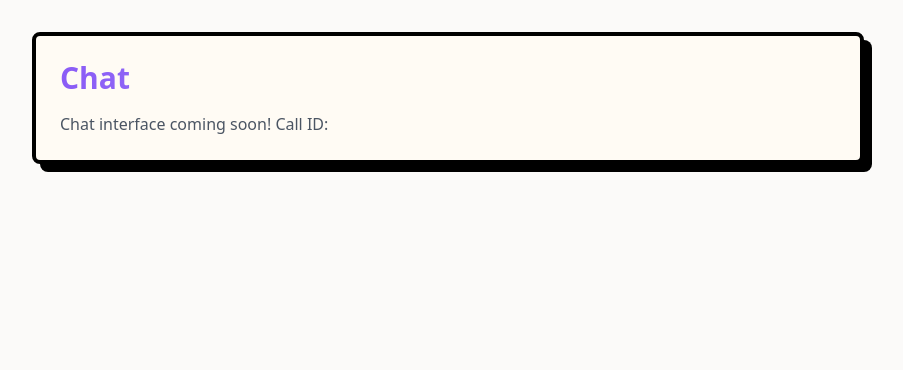
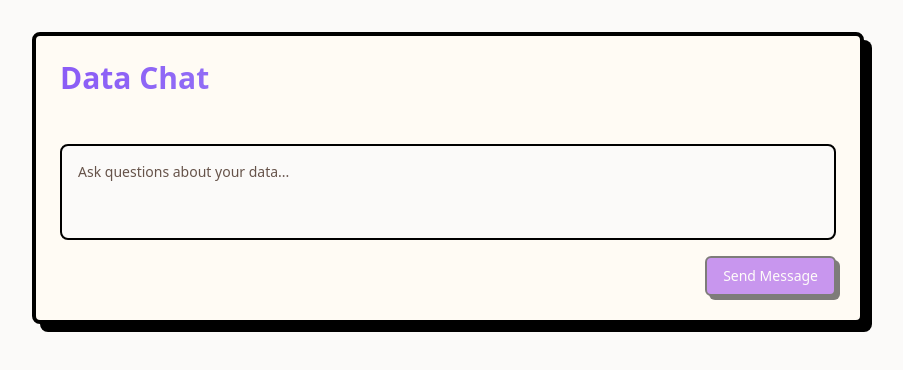
Before and after one commit to hiapplyco/blind-nut, a React (Vite) app: page /chat in a window 1280 px wide. Shown: the top 370 px of the page, without its empty margins (192-1095 px from the left). Built offline with nearby package versions, Linux system fonts and the light colour scheme.

Commit message:
Deploy database changes
This commit deploys the reviewed database changes.

```diff
--- a/src/integrations/supabase/types.ts
+++ b/src/integrations/supabase/types.ts
@@ -219,27 +219,41 @@ export type Database = {
       }
       kickoff_summaries: {
         Row: {
+          call_id: number | null
           content: string
           created_at: string
           id: number
           source: string
+          sources: string[] | null
           user_id: string
         }
         Insert: {
+          call_id?: number | null
           content: string
           created_at?: string
           id?: number
           source: string
+          sources?: string[] | null
           user_id: string
         }
         Update: {
+          call_id?: number | null
           content?: string
           created_at?: string
           id?: number
           source?: string
+          sources?: string[] | null
           user_id?: string
         }
-        Relationships: []
+        Relationships: [
+          {
+            foreignKeyName: "kickoff_summaries_call_id_fkey"
+            columns: ["call_id"]
+            isOneToOne: false
+            referencedRelation: "kickoff_calls"
+            referencedColumns: ["id"]
+          },
+        ]
       }
       meeting_analyses: {
         Row: {
--- a/src/pages/Chat.tsx
+++ b/src/pages/Chat.tsx
@@ -1,23 +1,256 @@
 
+import { useEffect, useState } from 'react';
 import { useSearchParams } from "react-router-dom";
 import { Card } from "@/components/ui/card";
+import { Loader2, Bot, User } from "lucide-react";
+import { Textarea } from "@/components/ui/textarea";
+import { Button } from "@/components/ui/button";
+import { supabase } from "@/integrations/supabase/client";
+import { toast } from "sonner";
+import { cn } from "@/lib/utils";
+
+interface ChatMessage {
+  role: 'user' | 'assistant' | 'system';
+  content: string;
+  sources?: string[];
+}
 
 const Chat = () => {
   const [searchParams] = useSearchParams();
   const callId = searchParams.get('callId');
   const mode = searchParams.get('mode');
+  const [messages, setMessages] = useState<ChatMessage[]>([]);
+  const [input, setInput] = useState('');
+  const [isLoading, setIsLoading] = useState(true);
+  const [isGenerating, setIsGenerating] = useState(false);
+
+  // Fetch initial summary and data
+  useEffect(() => {
+    const fetchSummary = async () => {
+      if (!callId) return;
+
+      try {
+        const { data, error } = await supabase
+          .from('kickoff_summaries')
+          .select('*')
+          .eq('call_id', callId)
+          .maybeSingle();
+
+        if (error) throw error;
+
+        if (data) {
+          setMessages([{
+            role: 'system',
+            content: data.content,
+            sources: data.sources
+          }]);
+        }
+      } catch (error) {
+        console.error('Error fetching summary:', error);
+        toast.error('Failed to load summary');
+      } finally {
+        setIsLoading(false);
+      }
+    };
+
+    const generateInitialSummary = async () => {
+      if (!callId) return;
+
+      setIsGenerating(true);
+      try {
+        const { data: summaryData, error: summaryError } = await supabase.functions.invoke('process-kickoff-call', {
+          body: { callId }
+        });
+
+        if (summaryError) throw summaryError;
+
+        if (summaryData) {
+          setMessages([{
+            role: 'system',
+            content: summaryData.summary,
+            sources: summaryData.sources
+          }]);
+        }
+      } catch (error) {
+        console.error('Error generating summary:', error);
+        toast.error('Failed to generate summary');
+      } finally {
+        setIsGenerating(false);
+        setIsLoading(false);
+      }
+    };
+
+    if (callId) {
+      if (mode === 'kickoff') {
+        generateInitialSummary();
+      } else {
+        fetchSummary();
+      }
+    } else {
+      setIsLoading(false);
+    }
+  }, [callId, mode]);
+
+  const handleSubmit = async (e: React.FormEvent) => {
+    e.preventDefault();
+    if (!input.trim() || isLoading || !callId) return;
+
+    const userMessage = { role: 'user' as const, content: input };
+
+    // Add user message immediately
+    setMessages(prev => [...prev, userMessage]);
+    setInput('');
+
+    try {
+      setIsLoading(true);
+
+      // Create chat session if first message
+      const { data: sessionData, error: sessionError } = await supabase
+        .from('chat_sessions')
+        .insert([{ title: input.slice(0, 50), user_id: null }])
+        .select()
+        .single();
+
+      if (sessionError) throw sessionError;
+
+      // Save user message
+      const { error: messageError } = await supabase
+        .from('chat_messages')
+        .insert([{
+          session_id: sessionData.id,
+          role: userMessage.role,
+          content: userMessage.content
+        }]);
+
+      if (messageError) throw messageError;
+
+      // Get AI response
+      const { data: responseData, error: responseError } = await supabase.functions.invoke('process-chat-message', {
+        body: {
+          callId,
+          sessionId: sessionData.id,
+          message: input,
+          history: messages
+        }
+      });
+
+      if (responseError) throw responseError;
+
+      const assistantMessage = {
+        role: 'assistant' as const,
+        content: responseData.response,
+        sources: responseData.sources
+      };
+
+      // Save assistant message
+      const { error: assistantError } = await supabase
+        .from('chat_messages')
+        .insert([{
+          session_id: sessionData.id,
+          role: assistantMessage.role,
+          content: assistantMessage.content
+        }]);
+
+      if (assistantError) throw assistantError;
+
+      setMessages(prev => [...prev, assistantMessage]);
+    } catch (error) {
+      console.error('Error in chat:', error);
+      toast.error('Failed to send message');
+    } finally {
+      setIsLoading(false);
+    }
+  };
 
   return (
     <div className="container max-w-4xl py-8 space-y-8">
       <Card className="p-6 border-4 border-black bg-[#FFFBF4] shadow-[8px_8px_0px_0px_rgba(0,0,0,1)]">
-        <h1 className="text-3xl font-bold mb-4 bg-gradient-to-r from-[#8B5CF6] via-[#9B87F5] to-[#A18472] bg-clip-text text-transparent">
-          {mode === 'kickoff' ? 'Kickoff Call Chat' : 'Chat'}
+        <h1 className="text-3xl font-bold mb-6 bg-gradient-to-r from-[#8B5CF6] via-[#9B87F5] to-[#A18472] bg-clip-text text-transparent">
+          {mode === 'kickoff' ? 'Kickoff Call Assistant' : 'Data Chat'}
         </h1>
 
-        <div className="space-y-4">
-          <p className="text-gray-600">
-            Chat interface coming soon! Call ID: {callId}
-          </p>
+        <div className="space-y-6">
+          {/* Loading States */}
+          {isGenerating && (
+            <div className="flex items-center gap-2 p-4 bg-yellow-50 rounded-lg">
+              <Loader2 className="h-5 w-5 animate-spin text-yellow-600" />
+              <span className="text-yellow-700">Generating initial summary...</span>
+            </div>
+          )}
+
+          {/* Chat Messages */}
+          <div className="space-y-4 max-h-[60vh] overflow-y-auto pr-4">
+            {messages.map((message, index) => (
+              <div
+                key={index}
+                className={cn(
+                  "p-4 rounded-lg",
+                  message.role === 'user' ? "ml-8 bg-white border-2 border-black" :
+                  message.role === 'assistant' ? "mr-8 bg-purple-50" :
+                  "bg-yellow-100 border-2 border-dashed border-yellow-300"
+                )}
+              >
+                <div className="flex gap-3">
+                  <div className="flex-shrink-0">
+                    {message.role === 'user' ? (
+                      <User className="h-5 w-5 text-gray-600" />
+                    ) : (
+                      <Bot className="h-5 w-5 text-purple-600" />
+                    )}
+                  </div>
+                  <div className="flex-1">
+                    <p className="text-gray-800 whitespace-pre-wrap">{message.content}</p>
+                    {message.sources && message.sources.length > 0 && (
+                      <div className="mt-2 text-sm text-gray-500">
+                        <span className="font-medium">Sources:</span>
+                        <ul className="list-disc list-inside">
+                          {message.sources.map((source, i) => (
+                            <li key={i}>{source}</li>
+                          ))}
+                        </ul>
+                      </div>
+                    )}
+                  </div>
+                </div>
+              </div>
+            ))}
+
+            {isLoading && messages.length > 0 && (
+              <div className="flex items-center gap-2 p-4 bg-gray-50 rounded-lg">
+                <Loader2 className="h-5 w-5 animate-spin text-gray-600" />
+                <span className="text-gray-700">Thinking...</span>
+              </div>
+            )}
+          </div>
+
+          {/* Chat Input */}
+          <form onSubmit={handleSubmit} className="space-y-4">
+            <Textarea
+              value={input}
+              onChange={(e) => setInput(e.target.value)}
+              placeholder="Ask questions about your data..."
+              className="border-2 border-black rounded-lg p-4 resize-none"
+              rows={3}
+              disabled={isLoading || isGenerating}
+            />
+            <div className="flex justify-end">
+              <Button
+                type="submit"
+                className={cn(
+                  "bg-purple-600 text-white hover:bg-purple-700",
+                  "border-2 border-black shadow-[4px_4px_0px_0px_rgba(0,0,0,1)]",
+                  "hover:shadow-[2px_2px_0px_0px_rgba(0,0,0,1)] transition-all"
+                )}
+                disabled={isLoading || isGenerating || !input.trim()}
+              >
+                {isLoading ? (
+                  <Loader2 className="h-4 w-4 animate-spin" />
+                ) : (
+                  'Send Message'
+                )}
+              </Button>
+            </div>
+          </form>
         </div>
       </Card>
     </div>
```
